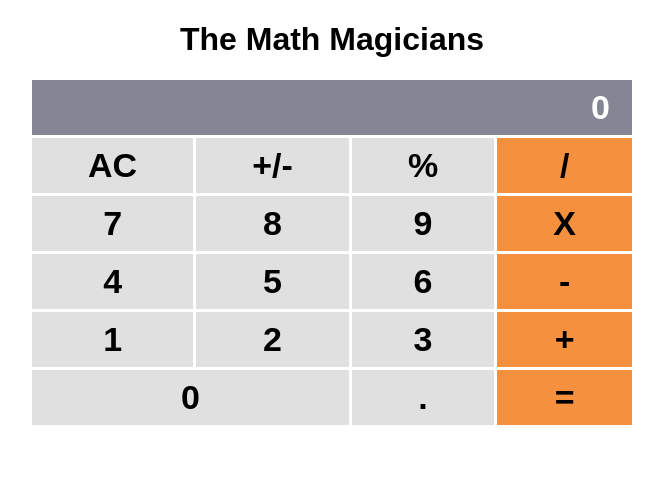
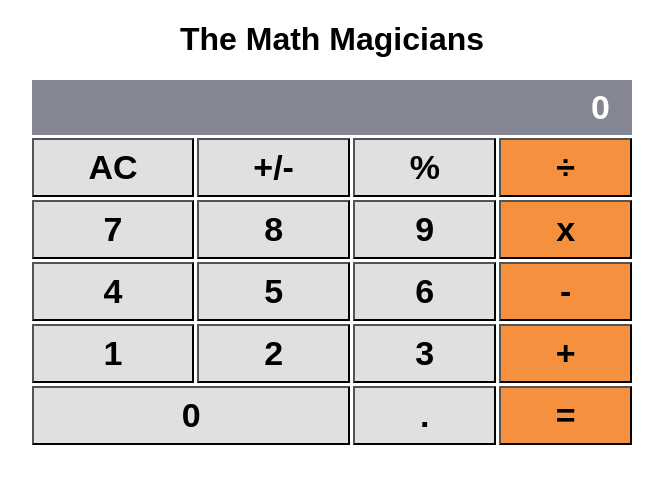
Before and after one commit to Profsain/Math-Magicians, a React (Create React App) app: page /calculator in a window 1280 px wide. Shown: the top 484 px of the page, without its empty margins (308-971 px from the left). Built offline with nearby package versions, Linux system fonts and the light colour scheme.

Commit message:
Add calculator event logic

```diff
--- a/package.json
+++ b/package.json
@@ -6,6 +6,7 @@
     "@testing-library/jest-dom": "^5.16.4",
     "@testing-library/react": "^13.3.0",
     "@testing-library/user-event": "^13.5.0",
+    "big.js": "^6.2.0",
     "react": "^18.2.0",
     "react-dom": "^18.2.0",
     "react-scripts": "5.0.1",
--- a/src/components/Calculator.js
+++ b/src/components/Calculator.js
@@ -1,37 +1,57 @@
 import '../styles/Calculator.css';
 import React from 'react';
+import calculate from '../logic/calculate';
 
 class Calculator extends React.Component {
   constructor(props) {
     super(props);
     this.state = {
+      total: 0,
+      next: null,
+      operation: null,
+    };
 
-    };
+    this.calculatorHandler = this.calculatorHandler.bind(this);
+  }
+
+  calculatorHandler(buttonName) {
+    const {total, next, operation} = this.state;
+    const newObj = calculate({total, next, operation}, buttonName);
+    this.setState({
+      total: newObj.total,
+      next: newObj.next,
+      operation: newObj.operation,
+    });
   }
 
   render() {
     return (
       <div className="Grid-container">
-        <div className="Result">0</div>
-        <div className="Number">AC</div>
-        <div className="Number">+/-</div>
-        <div className="Number">%</div>
-        <div className="Operators">/</div>
-        <div className="Number">7</div>
-        <div className="Number">8</div>
-        <div className="Number">9</div>
-        <div className="Operators">X</div>
-        <div className="Number">4</div>
-        <div className="Number">5</div>
-        <div className="Number">6</div>
-        <div className="Operators">-</div>
-        <div className="Number">1</div>
-        <div className="Number">2</div>
-        <div className="Number">3</div>
-        <div className="Operators">+</div>
-        <div className="Number Zero">0</div>
-        <div className="Number">.</div>
-        <div className="Operators">=</div>
+        <div className="Result">
+          {this.state.total}
+          {this.state.operation}
+          {this.state.next}
+
+        </div>
+        <button className="Number" id="ac" onClick={() => this.calculatorHandler('AC')}>AC</button>
+        <button className="Number" id="plus-minus" onClick={() => this.calculatorHandler('+/-')}>+/-</button>
+        <button className="Number" id="modul" onClick={() => this.calculatorHandler('%')}>%</button>
+        <button className="Operators" id="div" onClick={() => this.calculatorHandler('÷')}>÷</button>
+        <button className="Number" id="seven" onClick={() => this.calculatorHandler('7')}>7</button>
+        <button className="Number" id="eight" onClick={() => this.calculatorHandler('8')}>8</button>
+        <button className="Number" id="nine" onClick={() => this.calculatorHandler('9')}>9</button>
+        <button className="Operators" id="multi" onClick={() => this.calculatorHandler('x')}>x</button>
+        <button className="Number" id="four" onClick={() => this.calculatorHandler('4')}>4</button>
+        <button className="Number" id="five" onClick={() => this.calculatorHandler('5')}>5</button>
+        <button className="Number" id="six" onClick={() => this.calculatorHandler('6')}>6</button>
+        <button className="Operators" id="minus" onClick={() => this.calculatorHandler('-')}>-</button>
+        <button className="Number" id="one" onClick={() => this.calculatorHandler('1')}>1</button>
+        <button className="Number" id="two" onClick={() => this.calculatorHandler('2')}>2</button>
+        <button className="Number" id="three" onClick={() => this.calculatorHandler('3')}>3</button>
+        <button className="Operators" id="plus" onClick={() => this.calculatorHandler('+')}>+</button>
+        <button className="Number Zero" id="zero" onClick={() => this.calculatorHandler('0')}>0</button>
+        <button className="Number" id="dot" onClick={() => this.calculatorHandler('.')}>.</button>
+        <button className="Operators" id="equal" onClick={() => this.calculatorHandler('=')}>=</button>
       </div>
     );
   }
--- /dev/null
+++ b/src/logic/calculate.js
@@ -0,0 +1,133 @@
+import operate from './operate';
+
+function isNumber(item) {
+  return !!item.match(/[0-9]+/);
+}
+
+/**
+ * Given a button name and a calculator data object, return an updated
+ * calculator data object.
+ *
+ * Calculator data object contains:
+ *   total:s      the running total
+ *   next:String       the next number to be operated on with the total
+ *   operation:String  +, -, etc.
+ */
+export default function calculate(obj, buttonName) {
+  if (buttonName === 'AC') {
+    return {
+      total: 0,
+      next: null,
+      operation: null,
+    };
+  }
+
+  if (isNumber(buttonName)) {
+    if (buttonName === '0' && obj.next === '0') {
+      return {};
+    }
+    // If there is an operation, update next
+    if (obj.operation) {
+      if (obj.next && obj.next !== '0') {
+        return { ...obj, next: obj.next + buttonName };
+      }
+      return { ...obj, next: buttonName };
+    }
+    // If there is no operation, update next and clear the value
+    if (obj.next && obj.next !== '0') {
+      return {
+        next: obj.next + buttonName,
+        total: null,
+      };
+    }
+    return {
+      next: buttonName,
+      total: null,
+    };
+  }
+
+  if (buttonName === '.') {
+    if (obj.next) {
+      if (obj.next.includes('.')) {
+        return { ...obj };
+      }
+      return { ...obj, next: `${obj.next}.` };
+    }
+    if (obj.operation) {
+      return { ...obj, next: '0.' };
+    }
+    if (obj.total) {
+      if (obj.total.includes('.')) {
+        return {};
+      }
+      return { ...obj, next: `${obj.total}.` };
+    }
+    return { ...obj, next: '0.' };
+  }
+
+  if (buttonName === '=') {
+    if (obj.next && obj.operation) {
+      return {
+        total: operate(obj.total, obj.next, obj.operation),
+        next: null,
+        operation: null,
+      };
+    }
+    // '=' with no operation, nothing to do
+    return {};
+  }
+
+  if (buttonName === '+/-') {
+    if (obj.next) {
+      return { ...obj, next: (-1 * parseFloat(obj.next)).toString() };
+    }
+    if (obj.total) {
+      return { ...obj, total: (-1 * parseFloat(obj.total)).toString() };
+    }
+    return {};
+  }
+
+  // Button must be an operation
+
+  // When the user presses an operation button without having entered
+  // a number first, do nothing.
+  // if (!obj.next && !obj.total) {
+  //   return {};
+  // }
+
+  // User pressed an operation after pressing '='
+  if (!obj.next && obj.total && !obj.operation) {
+    return { ...obj, operation: buttonName };
+  }
+
+  // User pressed an operation button and there is an existing operation
+  if (obj.operation) {
+    if (obj.total && !obj.next) {
+      return { ...obj, operation: buttonName };
+    }
+
+    if (!obj.total) {
+      return { total: 0, operation: buttonName };
+    }
+
+    return {
+      total: operate(obj.total, obj.next, obj.operation),
+      next: null,
+      operation: buttonName,
+    };
+  }
+
+  // no operation yet, but the user typed one
+
+  // The user hasn't typed a number yet, just save the operation
+  if (!obj.next) {
+    return { operation: buttonName };
+  }
+
+  // save the operation and shift 'next' into 'total'
+  return {
+    total: obj.next,
+    next: null,
+    operation: buttonName,
+  };
+}
--- /dev/null
+++ b/src/logic/operate.js
@@ -0,0 +1,30 @@
+import Big from 'big.js';
+
+export default function operate(numberOne, numberTwo, operation) {
+  const one = Big(numberOne);
+  const two = Big(numberTwo);
+  if (operation === '+') {
+    return one.plus(two).toString();
+  }
+  if (operation === '-') {
+    return one.minus(two).toString();
+  }
+  if (operation === 'x') {
+    return one.times(two).toString();
+  }
+  if (operation === '÷') {
+    try {
+      return one.div(two).toString();
+    } catch (err) {
+      return "Can't divide by 0.";
+    }
+  }
+  if (operation === '%') {
+     try {
+      return one.mod(two).toString();
+    } catch (err) {
+      return "Can't find modulo as can't divide by 0.";
+    }
+  }
+  throw Error(`Unknown operation '${operation}'`);
+}
--- a/src/styles/Calculator.css
+++ b/src/styles/Calculator.css
@@ -8,7 +8,7 @@
   max-width: 100%;
 }
 
-.Grid-container > div {
+.Grid-container > button {
   padding: 8px;
   font-size: 34px;
   font-weight: 700;
@@ -18,6 +18,9 @@
   grid-column-start: 1;
   grid-column-end: 5;
   text-align: right;
+  font-size: 34px;
+  font-weight: 700;
+  padding: 8px;
   padding-right: 22px !important;
   color: #fff;
   background-color: #858694;
```
Also changed, not shown: 1 other file (tests, documents, lock files or other folders).
